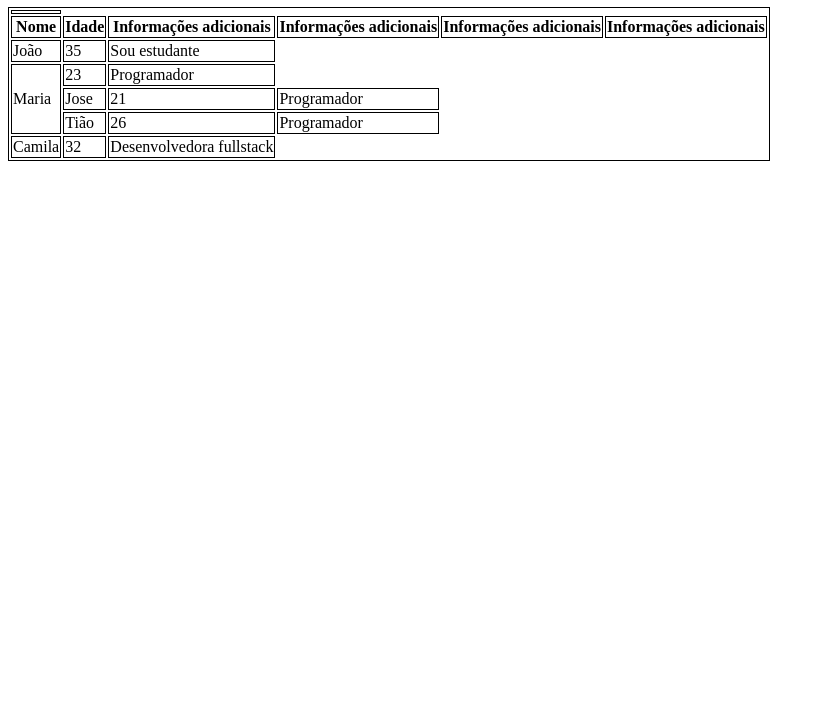
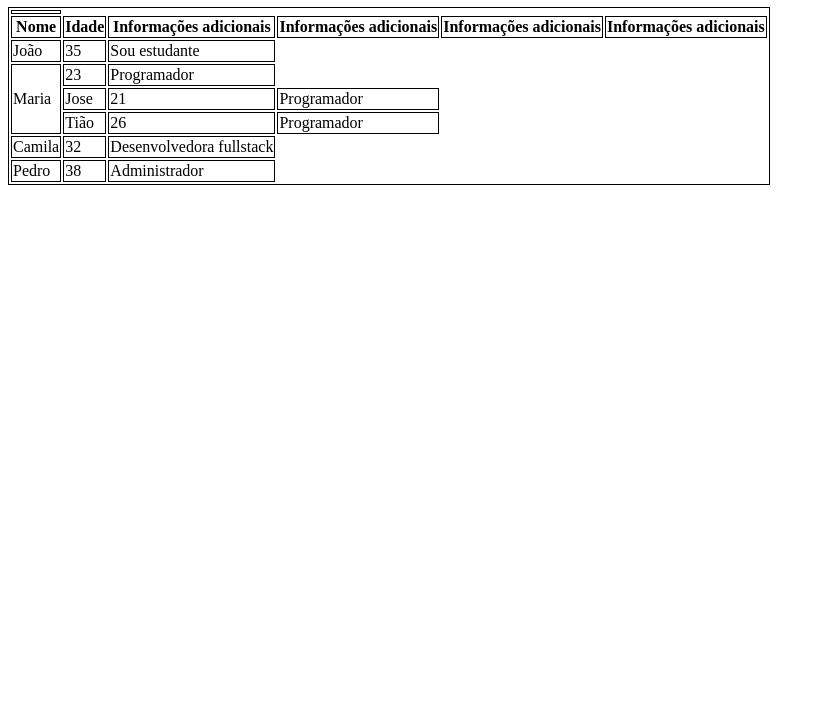
Before and after one commit to rochaotto/aula-tabela, a plain HTML site: page index.html in a window 1280 px wide. Shown: the part 73-800 px from the top of the page, without its empty margins (0-825 px from the left). Drawn offline with Linux system fonts and the light colour scheme.

Commit message:
foi adicinado uma nova linha a tabela - pedro

```diff
--- a/index.html
+++ b/index.html
@@ -50,6 +50,11 @@
                 <td>32</td>
                 <td>Desenvolvedora fullstack</td>
             </tr>
+            <tr>
+                <td>Pedro</td>
+                <td>38</td>
+                <td>Administrador</td>
+            </tr>
         </tbody>
     </table>
 </body>
```
